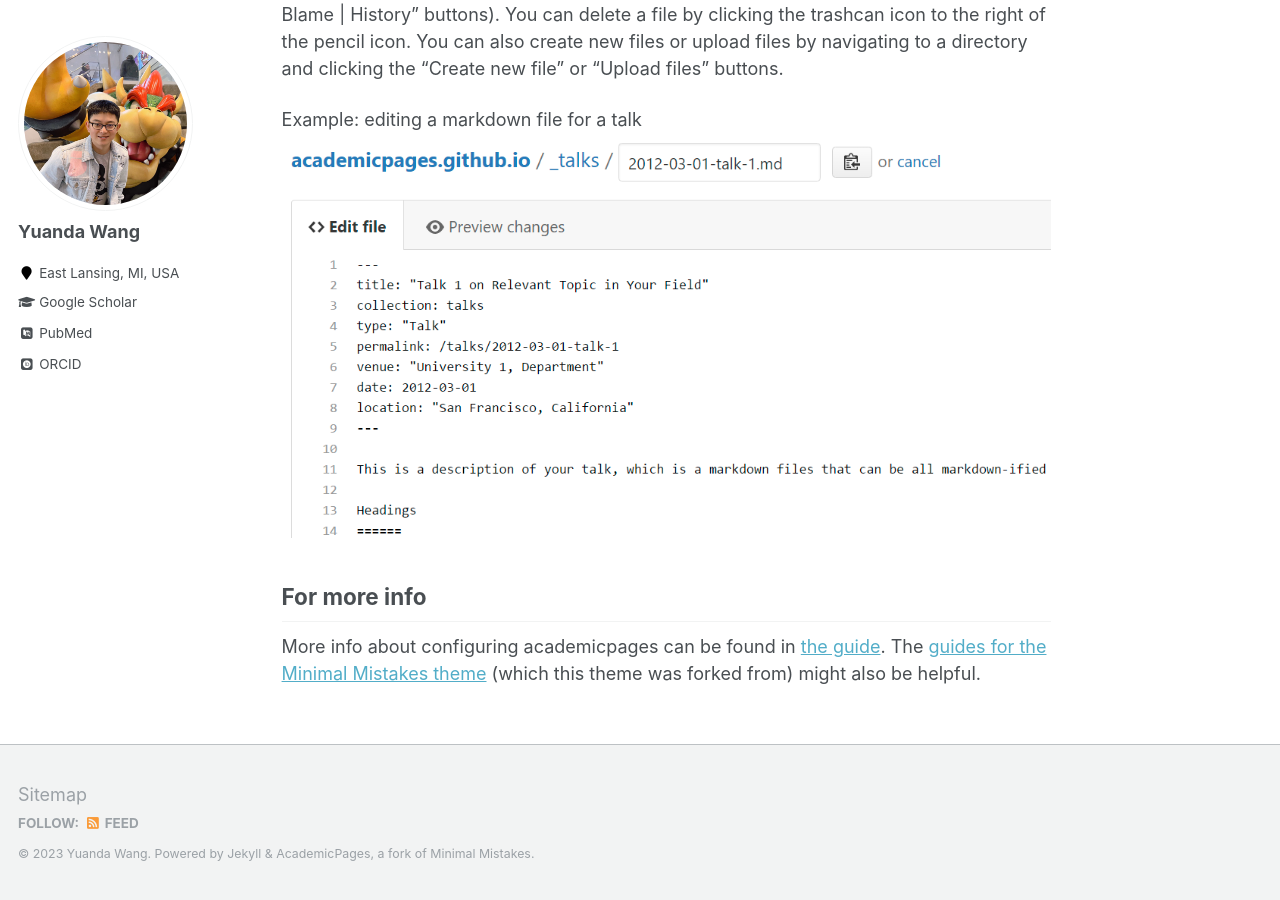
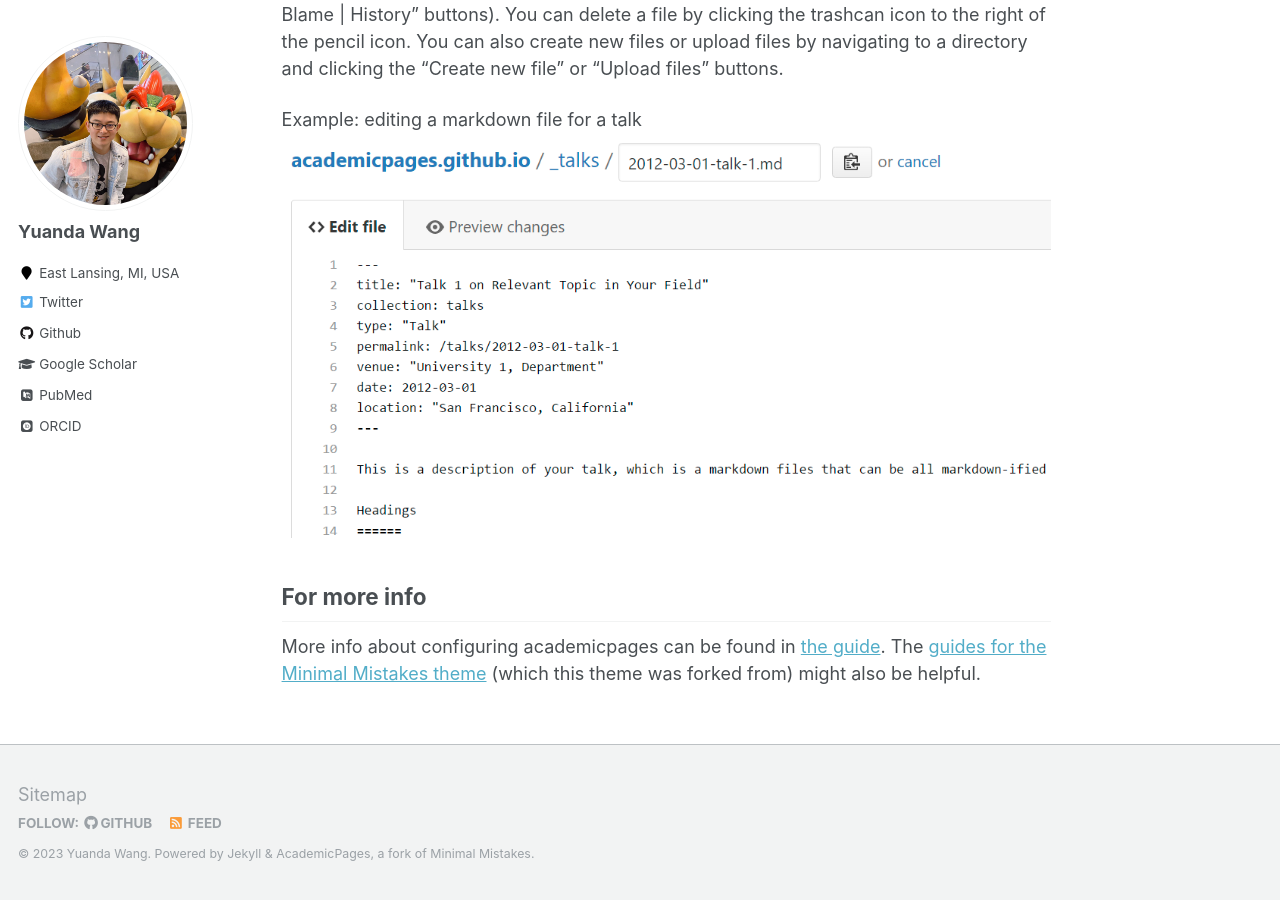
Before and after one commit to yuandaw/yuandaw.github.io, a Jekyll site: the page built from _pages/about.md, in a window 1280 px wide and 900 px high, scrolled down 2463 px. Built offline with Jekyll 4.4.1, drawn with Linux system fonts in a browser that asks for light colours; some web fonts are replaced.

Commit message:
Update _config.yml

```diff
--- a/_config.yml
+++ b/_config.yml
@@ -11,7 +11,7 @@
 title_separator          : "-"
 name                     : &name "Yuanda Wang"
 description              : &description "personal description"
-url                      : http://localhost:4000/ # the base hostname & protocol for your site e.g. "https://mmistakes.github.io"
+url                      : http://localhost:8888/ # the base hostname & protocol for your site e.g. "https://mmistakes.github.io"
 baseurl                  : "" # the subpath of your site, e.g. "/blog"
 repository               : "yuandaw/yuandaw.github.io"
 teaser                   :  # filename of teaser fallback teaser image placed in /images/, .e.g. "500x300.png"
@@ -96,7 +96,7 @@
   flickr           :
   facebook         :
   foursquare       :
-  # github           : "academicpages"
+  github           : "academicpages"
   google_plus      :
   keybase          :
   instagram        :
@@ -106,10 +106,10 @@
   orcid            : "https://orcid.org/my-orcid?orcid=0009-0008-2062-9013"
   pinterest        :
   soundcloud       :
-  # stackoverflow    : # http://stackoverflow.com/users/123456/username
+  stackoverflow    : # http://stackoverflow.com/users/123456/username
   steam            :
   tumblr           :
-  # twitter          : "replacethistwitterhandle"
+  twitter          : "replacethistwitterhandle"
   vine             :
   weibo            :
   xing             :
```
